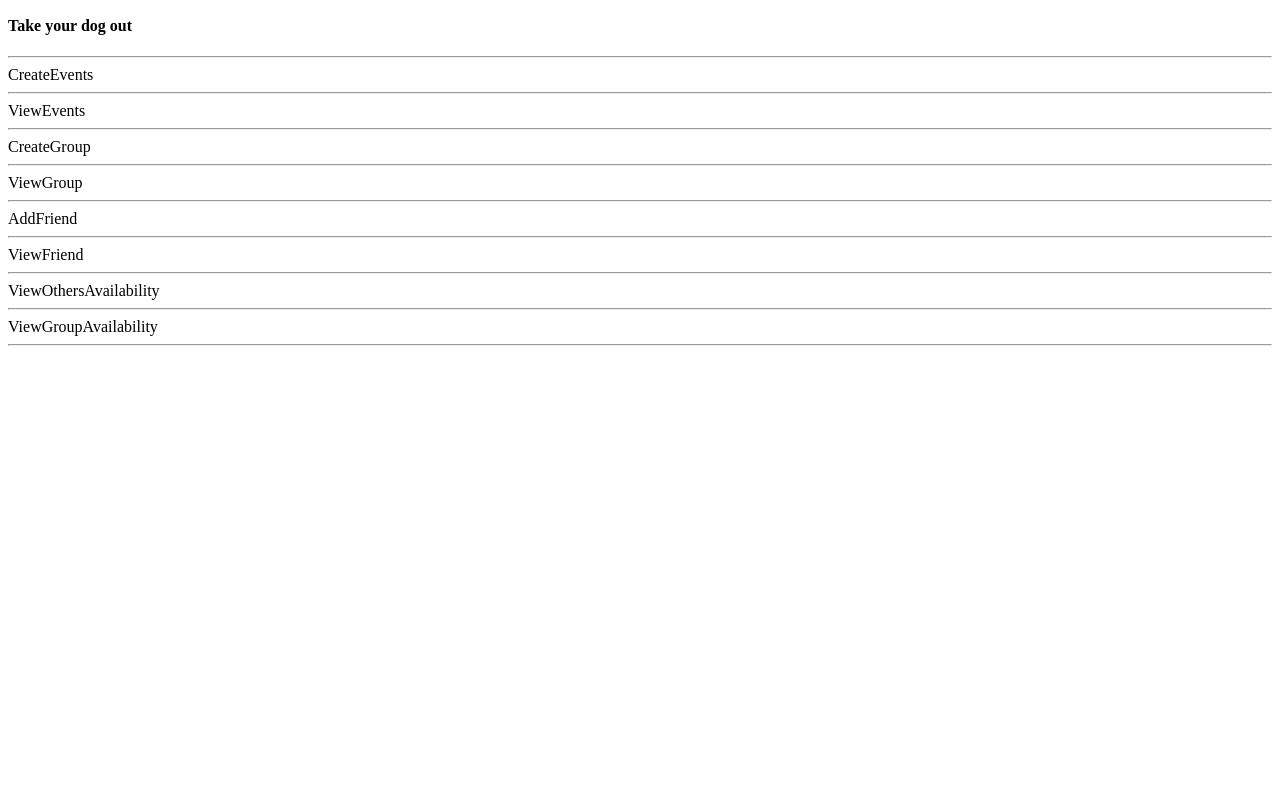
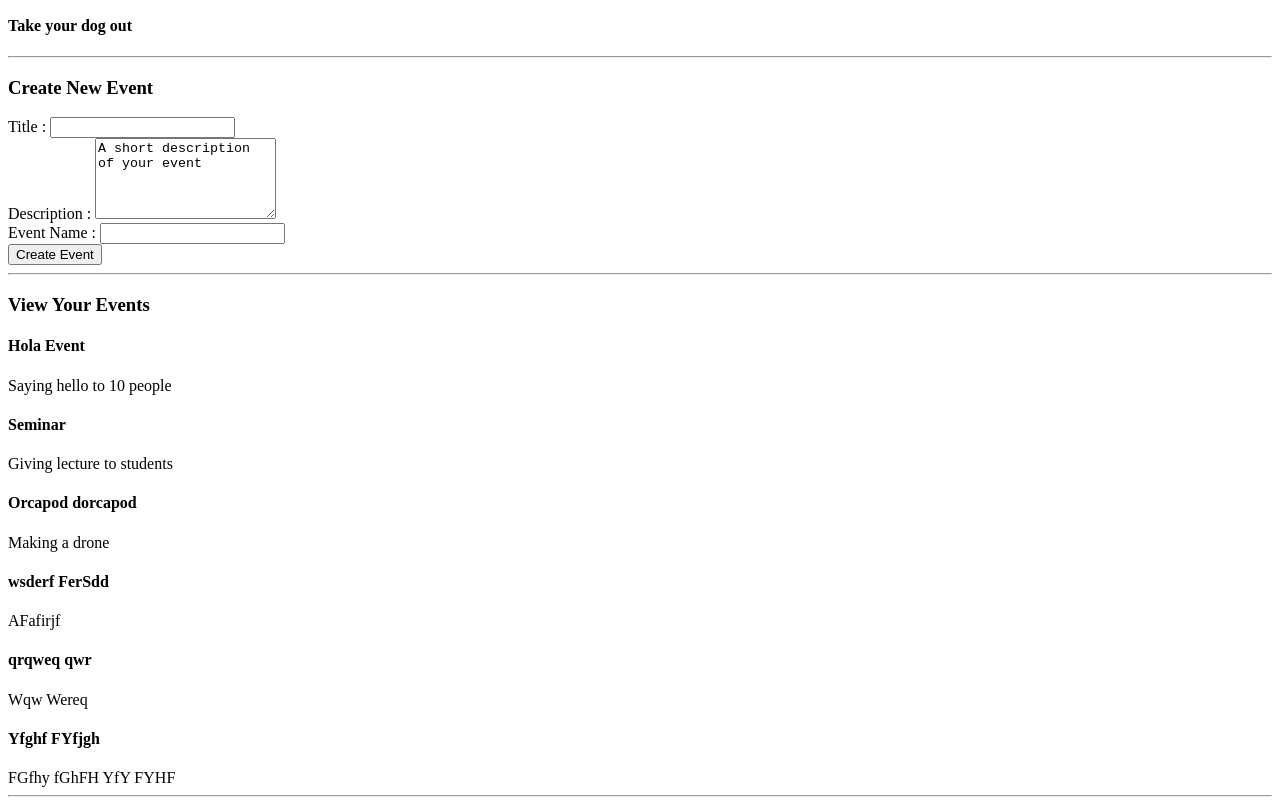
Before and after one commit to armostheus/booked, a React (Create React App) app: page / in a window 1280 px wide. Shown: the part 1960-2760 px from the top of the page. Before the commit the page ends 2314 px from the top, so only its background shows below. Built offline with nearby package versions, Linux system fonts and the light colour scheme.

Commit message:
Developing View Events and creating its mock data

```diff
--- a/src/components/body/event/CreateEvent.js
+++ b/src/components/body/event/CreateEvent.js
@@ -4,7 +4,13 @@ class CreateEvents extends React.Component{
     render(){
         return(
             <div>
-                CreateEvents
+                <h3>Create New Event</h3>
+                Title : <input type="text" name="title" /><br/>
+                Description : <textarea id="eventDesc" name="eventDesc" rows="5">
+                                A short description of your event
+                              </textarea> <br/>
+                Event Name : <input type="text" name="title" /><br/>
+                <button>Create Event</button>
             </div>
         )
     }
--- a/src/components/body/event/ViewEvents.js
+++ b/src/components/body/event/ViewEvents.js
@@ -1,10 +1,30 @@
 import React from 'react'
+import {Events} from '../../../mock-data/MockEvents';
+
+const EventsList = (props) => {
+    return(
+        <div>
+            <h4>{props.data.eventName}</h4>
+            {props.data.title}<br/>
+        </div>
+    )
+}
 
 class ViewEvents extends React.Component{
+    constructor(props){
+        super(props);
+        this.state = {
+            events : Events
+        }
+    }
+
     render(){
         return(
             <div>
-                ViewEvents
+                <h3>View Your Events</h3>
+                {
+                    this.state.events.map(data => <EventsList key={data.id} data={data}/>)
+                }
             </div>
         )
     }
--- a/src/components/body/update-booking/ViewBooking.js
+++ b/src/components/body/update-booking/ViewBooking.js
@@ -93,11 +93,11 @@ class ViewBooking extends React.Component{
 
     updateDisplayDetails(p){
         let currentView = [this.state.selectedYB.id, this.state.yourBooking[0].id, this.state.yourBooking[this.state.yourBooking.length-1].id];
-            if(p==='p' && currentView[0] != currentView[1]){
+            if(p==='p' && currentView[0] !== currentView[1]){
                 let prevData = this.state.yourBooking.filter(data => data.id === (currentView[0]-1));
                 console.log(prevData[0]);
                 this.setState({selectedYB : prevData[0]});
-            } else if(p==='n'&&currentView[0] != currentView[2]){
+            } else if(p==='n'&&currentView[0] !== currentView[2]){
                 let prevData = this.state.yourBooking.filter(data => data.id === (currentView[0]+1));
                 console.log(prevData[0]);
                 this.setState({selectedYB : prevData[0]});
@@ -106,11 +106,11 @@ class ViewBooking extends React.Component{
 
     updateOthersDisplayDetails(p){
         let currentView = [this.state.selectedOB.id, this.state.othersBooking[0].id, this.state.othersBooking[this.state.othersBooking.length-1].id];
-            if(p==='p' && currentView[0] != currentView[1]){
+            if(p==='p' && currentView[0] !== currentView[1]){
                 let prevData = this.state.othersBooking.filter(data => data.id === (currentView[0]-1));
                 console.log(prevData[0]);
                 this.setState({selectedOB : prevData[0]});
-            } else if(p==='n'&&currentView[0] != currentView[2]){
+            } else if(p==='n'&&currentView[0] !== currentView[2]){
                 let prevData = this.state.othersBooking.filter(data => data.id === (currentView[0]+1));
                 console.log(prevData[0]);
                 this.setState({selectedOB : prevData[0]});
@@ -119,11 +119,11 @@ class ViewBooking extends React.Component{
 
     updateDetailedRequest(p){
         let currentView = [this.state.selectedBR.id, this.state.requests[0].id, this.state.requests[this.state.requests.length-1].id];
-            if(p==='p' && currentView[0] != currentView[1]){
+            if(p==='p' && currentView[0] !== currentView[1]){
                 let prevData = this.state.requests.filter(data => data.id === (currentView[0]-1));
                 console.log(prevData[0]);
                 this.setState({selectedBR : prevData[0]});
-            } else if(p==='n'&&currentView[0] != currentView[2]){
+            } else if(p==='n'&&currentView[0] !== currentView[2]){
                 let prevData = this.state.requests.filter(data => data.id === (currentView[0]+1));
                 console.log(prevData[0]);
                 this.setState({selectedBR : prevData[0]});
--- /dev/null
+++ b/src/mock-data/MockEvents.js
@@ -0,0 +1,38 @@
+export const Events = [
+    {
+        id : 1,
+        eventName : "Hola Event",
+        title : "Saying hello to 10 people",
+        description : "This is a simple description"
+    },
+    {
+        id : 2,
+        eventName : "Seminar",
+        title : "Giving lecture to students",
+        description : "The skies are almost grey due to heavy clouds"
+    },
+    {
+        id : 3,
+        eventName : "Orcapod dorcapod",
+        title : "Making a drone",
+        description : "Drone is a flying device which can be used to fart"
+    },
+    {
+        id : 4,
+        eventName : "wsderf FerSdd",
+        title : "AFafirjf ",
+        description : "fd aj i afjfnv ajf jfaj laoiefj aoeif afdsad"
+    },
+    {
+        id : 5,
+        eventName : "qrqweq qwr",
+        title : "Wqw Wereq",
+        description : "wqwrw wqw qwe eqwe eqrwer qrerq werq er ew"
+    },
+    {
+        id : 6,
+        eventName : "Yfghf FYfjgh",
+        title : "FGfhy fGhFH YfY FYHF",
+        description : "FGhyfhy Hfghf FHhy DH6trh DH Rdrt DTYgdt gdrth"
+    }
+]
```
